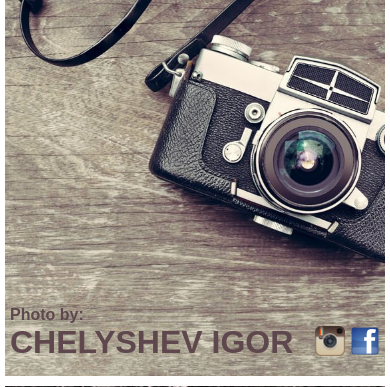
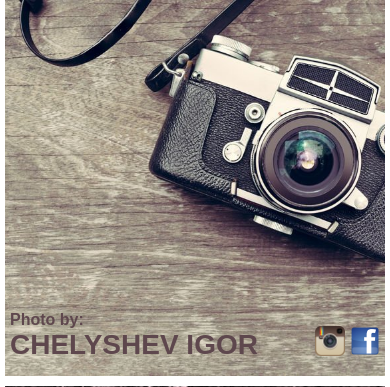
Before and after one commit to alxbychkov/alxbychkov.github.io, a PHP site: page /Chelyshev/index.html in a window 390 px wide. Shown: the top 387 px of the page. Run offline with PHP 8.4, Linux system fonts and the light colour scheme.

Commit message:
Update style.css

```diff
--- a/Chelyshev/style.css
+++ b/Chelyshev/style.css
@@ -102,6 +102,9 @@ body {
   .head-text {
     padding-bottom: 15px;
     padding-left: 5px;
+  }
+  .head-text h1 {
+    font-size: 28px;
   }
 }
 
```
